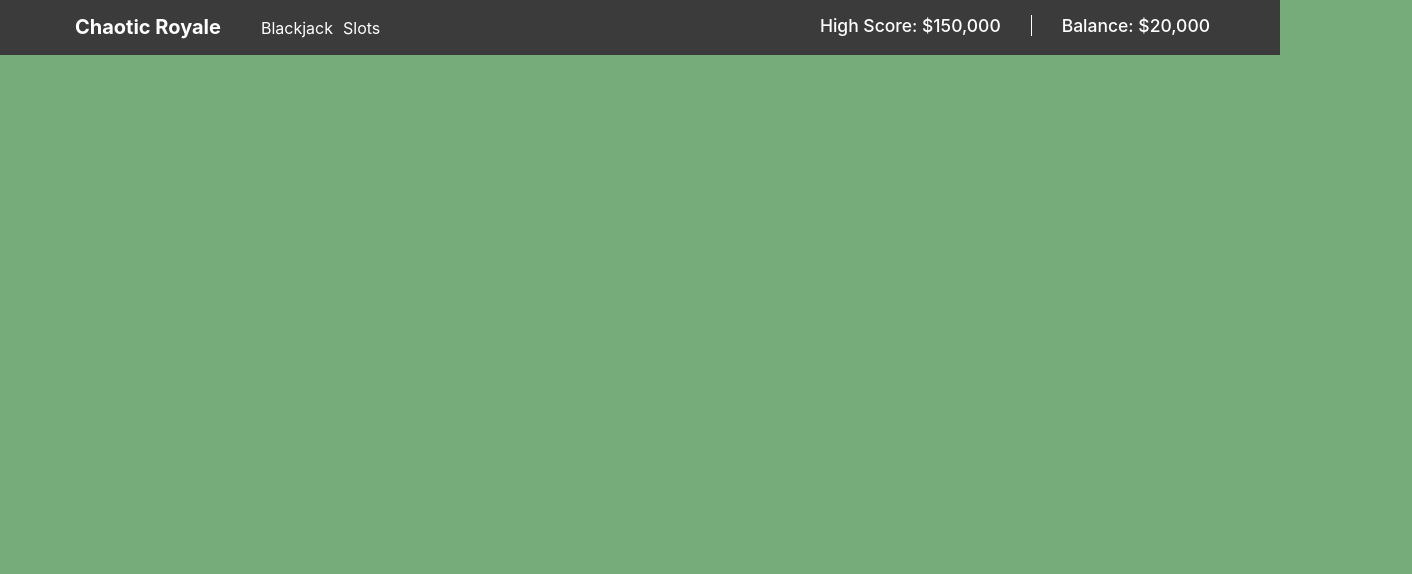
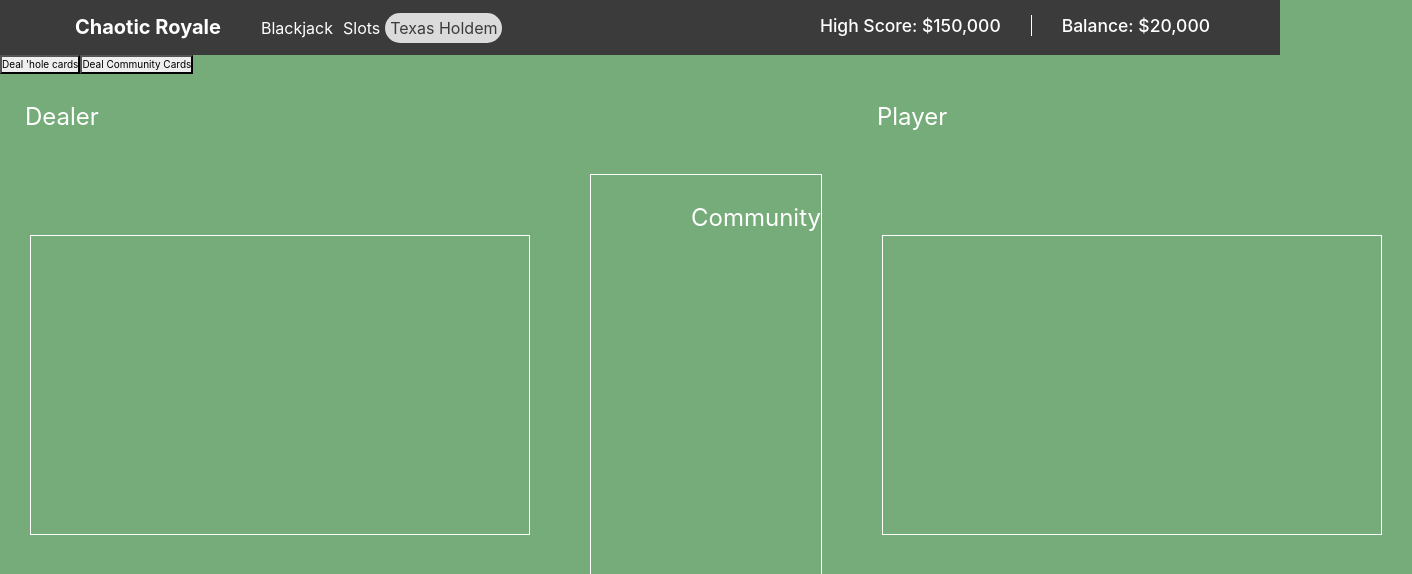
Before and after one commit to aubreyjonescreatives/chaoticroyale, a React (Create React App) app: page /texasholdem in a window 1280 px wide. Shown: the top 574 px of the page, 1412 px wide, since content can reach past the window. Built offline with nearby package versions, Linux system fonts and the light colour scheme.

Commit message:
add texasholdem game

```diff
--- a/src/App.js
+++ b/src/App.js
@@ -6,6 +6,7 @@ import NavBar from './components/navbar/NavBar'
 import Landing from './components/Landing/Landing'
 import Blackjack from './components/Blackjack/Blackjack'
 import SlotMachine from './components/SlotMachine/SlotMachine'
+import TexasHoldem from './components/TexasHoldem/TexasHoldem'
 
 function App() {
 
@@ -16,6 +17,8 @@ function App() {
         <Route path="/" exact component={Landing} />
         <Route path="/blackjack" exact component={Blackjack} />
         <Route path="/slots" exact component={SlotMachine} />
+        <Route path="/texasholdem" exact component={TexasHoldem} />
+
       </Router>
     </div>
   );
--- a/src/components/Landing/Landing.js
+++ b/src/components/Landing/Landing.js
@@ -39,6 +39,18 @@ const Landing = () => {
       </Card.Body>
       </NavLink>
     </Card>
+
+
+    <Card className="card-container">
+        <NavLink to="/texasholdem" className="navLink">
+      <Card.Img variant="top" src={BJImage} className="card-image"/>
+      <Card.Body>
+        <Card.Text className="gameText">
+          Texas Holdem
+        </Card.Text>
+      </Card.Body>
+      </NavLink>
+    </Card>
     </div>
 
     </div>
--- /dev/null
+++ b/src/components/TexasHoldem/TexasHoldem.js
@@ -0,0 +1,35 @@
+import React from 'react'
+import './texasholdem.scss'
+
+
+
+const dealerCards = []
+const playerCards = []
+
+
+const Landing = () => {
+
+  return (
+    <div>
+    <button>Deal 'hole cards</button>
+    <button>Deal Community Cards</button>
+    <div class="game-container">
+    <div className="cardArea">
+    <div className="dealerTitle">Dealer</div>
+    <div className="dealerArea"></div>
+    </div>
+    <div className="communityArea">
+    <div className="communityTitle">Community</div>
+    </div>
+    <div className="cardArea">
+    <div className="playerTitle">Player</div>
+    <div className="playerArea"></div>
+    </div>
+    </div>
+
+
+    </div>
+  )
+}
+
+export default Landing
--- /dev/null
+++ b/src/components/TexasHoldem/texasholdem.scss
@@ -0,0 +1,71 @@
+
+.game-container {
+    display: flex;
+}
+
+.card-area {
+
+}
+
+
+
+.dealerTitle {
+    margin: 25px 0px 25px 25px;
+    color: white;
+    font-size: 24px;
+}
+
+
+.dealerArea {
+display: grid;
+justify-content: first;
+border: 1px solid white;
+width: 500px;
+height: 300px;
+margin: 100px 30px;
+
+
+}
+
+
+
+.playerTitle {
+    margin: 25px 0px 25px 25px;
+    color: white;
+    font-size: 24px;
+}
+
+.playerArea {
+display: grid;
+justify-content: first;
+border: 1px solid white;
+width: 500px;
+height: 300px;
+margin: 100px 30px;
+
+
+}
+
+
+
+
+
+
+.communityTitle {
+    margin: 25px 0px 25px 100px;
+    color: white;
+    font-size: 24px;
+    text-align: left;
+}
+
+
+.communityArea {
+display: grid;
+justify-content: end;
+border: 1px solid white;
+width: 300px;
+height: 500px;
+margin: 100px 30px;
+
+
+}
--- a/src/components/navbar/NavBar.js
+++ b/src/components/navbar/NavBar.js
@@ -15,6 +15,7 @@ const NavBar = props => {
                     <nav className="main-nav">
                         <NavLink activeClassName="activeLink" to="/blackjack">Blackjack</NavLink>
                         <NavLink activeClassName="activeLink" to="/slots">Slots</NavLink>
+                        <NavLink activeClassName="activeLink" to="/texasholdem">Texas Holdem</NavLink>
                     </nav>
 
                     <div className="d-flex score-balance justify-self-end">
```
